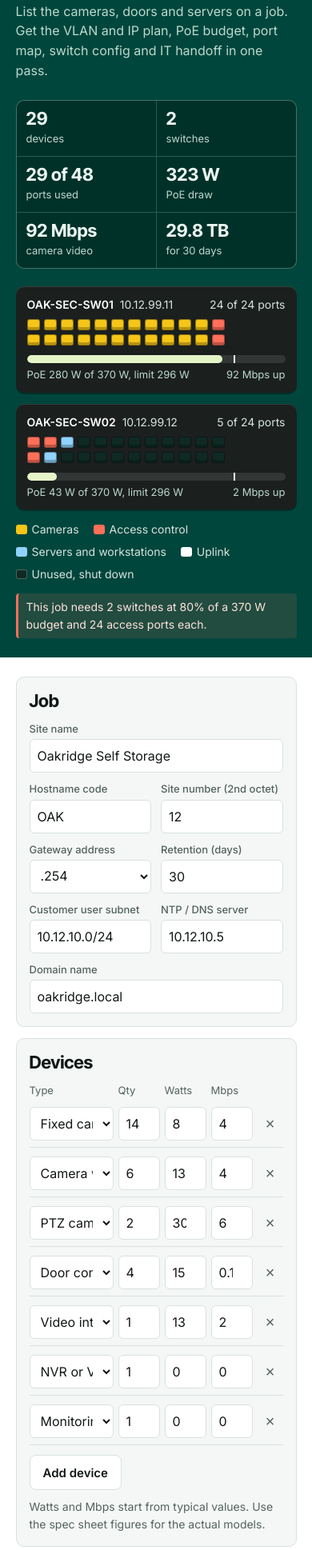
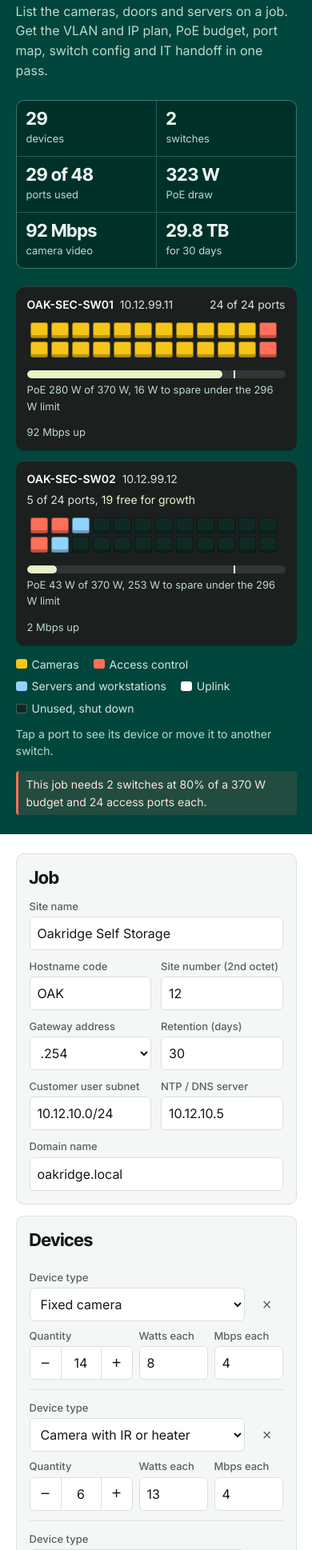
Before and after one commit to Evilinhunter/camera-network-planner, a plain HTML site: page index.html in a window 390 px wide. Shown: the part 62-2000 px from the top of the page at 80% size. Drawn offline with Linux system fonts and the light colour scheme.

Commit message:
Tappable ports, moves between switches, simpler inputs
Tap a port to see its device and move it to another switch.
Show spare ports and spare PoE per switch. Redo the device list
with labelled fields, a quantity stepper and more device types.
Fold advanced switch settings and VLAN IDs away. Group the port
map by switch and make it compact on phones.

Co-Authored-By: Claude Fable 5.2 <noreply@anthropic.com>
Claude-Session: https://claude.ai/code/session_01XUHCNFnj42HQaRWFkBUhrM

```diff
--- a/index.html
+++ b/index.html
@@ -35,11 +35,22 @@ h3{font:600 16px/1.3 Inter,sans-serif;margin:18px 0 8px}
 .sw{background:#1b1f1e;border-radius:10px;padding:12px 14px 12px;box-shadow:inset 0 1px 0 #ffffff22,0 2px 0 #00000055}
 .swh{display:flex;flex-wrap:wrap;justify-content:space-between;gap:4px 16px;font-size:14px;color:#d7e4df;margin-bottom:8px}
 .swh b{color:#fff;font-weight:600}
-.fp{overflow-x:auto;padding-bottom:2px}
+.fp{overflow-x:auto}
 .ports{display:grid;grid-auto-flow:column;grid-template-rows:repeat(2,auto);gap:5px;min-width:max-content;justify-content:start}
-.pt{width:30px;height:22px;border-radius:3px;background:var(--park);border:1px solid #00000066;box-shadow:inset 0 -3px 0 #00000040}
+.pt{width:30px;height:22px;padding:0;cursor:pointer;border-radius:3px;background:var(--park);border:1px solid #00000066;box-shadow:inset 0 -3px 0 #00000040}
+.pt:hover{filter:brightness(1.15)}
+.pt.sel{outline:2px solid #fff;outline-offset:2px}
+.pt:focus-visible{outline:2px solid #8fd3ff;outline-offset:2px}
+.fp{padding:4px 4px 6px}
+.pd{margin-top:10px;background:#ffffff14;border-radius:8px;padding:8px 12px;font-size:14px;color:#eaf6f0;display:flex;flex-wrap:wrap;gap:6px 14px;align-items:center}
+.pd b{color:#fff}
+.pd label{color:#bcd9ce;display:flex;align-items:center;gap:8px}
+.pd select{width:auto;min-height:40px;margin:0}
+.free{color:var(--mgmt)}
+.hint{font-size:14px;color:#bcd9ce;margin:10px 0 0;display:flex;flex-wrap:wrap;gap:6px 14px;align-items:center}
+.lk{font:600 14px Inter,sans-serif;background:none;border:1px solid #ffffff55;color:#fff;border-radius:999px;min-height:36px;padding:0 12px;cursor:pointer}
 .pt.cam{background:var(--cam)}.pt.acs{background:var(--acs)}.pt.sys{background:var(--sys)}.pt.up{background:#fff}
-.pt.over{outline:2px solid #ff3b30;outline-offset:1px}
+.pt.over{box-shadow:inset 0 0 0 2px #ff3b30}
 .meter{position:relative;height:10px;background:#ffffff1a;border-radius:5px;margin-top:10px;overflow:hidden}
 .meter i{position:absolute;inset:0 auto 0 0;background:var(--mgmt);border-radius:5px}
 .meter i.hot{background:var(--acs)}
@@ -59,11 +70,23 @@ label{display:block;font-size:13px;color:var(--mute);font-weight:500}
 input,select,textarea{font:16px Inter,sans-serif;color:var(--ink);background:var(--bg);border:1px solid var(--line);border-radius:6px;padding:8px 9px;width:100%;margin-top:3px;min-height:42px}
 input:focus,select:focus,textarea:focus,button:focus-visible{outline:2px solid #0d7680;outline-offset:1px}
 .full{grid-column:1/-1}
-.dev{display:grid;grid-template-columns:minmax(0,1fr) 64px 64px 64px 36px;gap:6px;align-items:end;padding:8px 0;border-bottom:1px solid var(--line)}
+.dev{display:grid;grid-template-columns:minmax(0,1fr) 40px;gap:8px;align-items:end;padding:12px 0;border-bottom:1px solid var(--line)}
+.dev .f{grid-column:1/-1;display:grid;grid-template-columns:minmax(0,1.5fr) minmax(0,1fr) minmax(0,1fr);gap:8px}
+.q{display:grid;grid-template-columns:40px minmax(0,1fr) 40px;margin-top:3px}
+.q input{margin:0;border-radius:0;text-align:center;border-inline:0;padding-inline:2px;-moz-appearance:textfield}
+.q input::-webkit-inner-spin-button{-webkit-appearance:none}
+.q button{min-height:42px;border:1px solid var(--line);background:var(--bg);color:var(--ink);font-size:20px;cursor:pointer}
+.q button:first-child{border-radius:6px 0 0 6px}.q button:last-child{border-radius:0 6px 6px 0}
+.q button:hover{background:var(--line)}
+details.panel>summary{font:700 18px/1.3 "Inter Tight",Inter,sans-serif}
+details.panel[open]>summary{margin-bottom:12px}
+.more{margin-top:14px}
+.more[open]>summary{margin-bottom:10px}
+tr.grp td{background:var(--panel);font-weight:600;font-size:14px}
+tr.grp span{font-weight:400;color:var(--mute)}
 .dev select{min-width:0}
 .dev .x{min-height:42px;border:0;background:none;color:var(--mute);font-size:20px;cursor:pointer;border-radius:6px}
 .dev .x:hover{background:var(--line);color:var(--ink)}
-.dvh{display:grid;grid-template-columns:minmax(0,1fr) 64px 64px 64px 36px;gap:6px;font-size:13px;color:var(--mute)}
 button.b{font:600 15px Inter,sans-serif;min-height:44px;padding:0 16px;border-radius:8px;border:1px solid var(--line);background:var(--bg);color:var(--ink);cursor:pointer}
 button.b:hover{border-color:var(--mute)}
 button.p{background:var(--rack);color:#fff;border-color:var(--rack)}
@@ -88,8 +111,8 @@ pre{background:var(--panel);border:1px solid var(--line);border-radius:8px;paddi
 .cp{display:flex;justify-content:space-between;align-items:center;gap:10px;flex-wrap:wrap;margin-bottom:10px}
 details summary{cursor:pointer;font-weight:600;min-height:32px}
 footer{border-top:1px solid var(--line);color:var(--mute);font-size:14px}
-@media(max-width:900px){.pt{width:20px;height:16px}.main{grid-template-columns:minmax(0,1fr)}.head{grid-template-columns:minmax(0,1fr)}}
-@media(max-width:600px){table{font-size:13px}th,td{padding:6px 4px}.stack thead{display:none}.stack tr{display:grid;padding-block:8px;border-bottom:1px solid var(--line)}.stack td{display:flex;justify-content:space-between;gap:12px;border:0;padding:2px 0;text-align:right}.stack td::before{content:attr(data-l);color:var(--mute);text-align:left}.dev,.dvh{grid-template-columns:minmax(0,1fr) 52px 52px 52px 32px}.pt{width:16px;height:14px}}
+@media(max-width:900px){.pt{width:22px;height:20px}.ports{gap:4px}.main{grid-template-columns:minmax(0,1fr)}.head{grid-template-columns:minmax(0,1fr)}}
+@media(max-width:600px){table{font-size:13px}th,td{padding:6px 4px}.stack thead{display:none}.stack tr{display:grid;padding-block:8px;border-bottom:1px solid var(--line)}.stack td{display:flex;justify-content:space-between;gap:12px;border:0;padding:2px 0;text-align:right}.stack td::before{content:attr(data-l);color:var(--mute);text-align:left}.pm thead{display:none}.pm tr{display:grid;grid-template-columns:28px minmax(0,1fr) auto;column-gap:8px;padding:7px 0;border-bottom:1px solid var(--line)}.pm td{border:0;padding:0}.pm td:nth-child(1){grid-row:1/3;align-self:center;font-weight:600}.pm td:nth-child(2){grid-area:1/2}.pm td:nth-child(3){grid-area:2/2;color:var(--mute)}.pm td:nth-child(4){display:none}.pm td:nth-child(5){grid-area:1/3;text-align:right}.pm td:nth-child(6){grid-area:2/3;color:var(--mute)}.pm tr.grp{display:block;padding:0;border:0}.pm tr.grp td{display:block;padding:8px;font-weight:600;color:var(--ink)}}
 @media(prefers-reduced-motion:no-preference){.meter i{transition:width .35s ease}}
 </style>
 </head>
@@ -111,6 +134,7 @@ footer{border-top:1px solid var(--line);color:var(--mute);font-size:14px}
    <span><i style="background:#fff"></i>Uplink</span>
    <span><i style="background:var(--park);border:1px solid #ffffff44"></i>Unused, shut down</span>
   </div>
+  <p class="hint" id="hint"></p>
   <ul class="warns" id="warns"></ul>
  </div>
 </section>
@@ -133,10 +157,9 @@ footer{border-top:1px solid var(--line);color:var(--mute);font-size:14px}
    </div>
    <div class="panel">
     <h2>Devices</h2>
-    <div class="dvh"><span>Type</span><span>Qty</span><span>Watts</span><span>Mbps</span><span></span></div>
     <div id="devs"></div>
     <div class="row"><button class="b" id="add">Add device</button></div>
-    <p class="note">Watts and Mbps start from typical values. Use the spec sheet figures for the actual models.</p>
+    <p class="note">Picking a type fills in typical watts and Mbps. Replace them with the spec sheet figures for your models.</p>
    </div>
    <div class="panel">
     <h2>Switches</h2>
@@ -145,15 +168,19 @@ footer{border-top:1px solid var(--line);color:var(--mute);font-size:14px}
      <div><label for="w-ports">Access ports per switch</label><select id="w-ports"><option>8</option><option>12</option><option>16</option><option>24</option><option>48</option></select></div>
      <div><label for="w-budget">PoE budget (W)</label><input id="w-budget" type="number" min="0"></div>
      <div><label for="w-maxw">Max watts per port</label><select id="w-maxw"><option value="15.4">15.4 (802.3af)</option><option value="30">30 (802.3at)</option><option value="60">60 (802.3bt T3)</option><option value="90">90 (802.3bt T4)</option></select></div>
+    </div>
+    <details class="more"><summary>More switch settings</summary>
+    <div class="grid2">
      <div><label for="w-head">Use up to (% of budget)</label><input id="w-head" type="number" min="10" max="100"></div>
      <div><label for="w-upl">Uplink speed</label><select id="w-upl"><option value="1000">1 Gbps</option><option value="10000">10 Gbps</option></select></div>
      <div><label for="w-res">Access ports kept for uplink</label><input id="w-res" type="number" min="0" max="4"></div>
      <div><label for="w-ifp">Port name prefix</label><input id="w-ifp" class="mono"></div>
      <div><label for="w-up">Uplink interface</label><input id="w-up" class="mono" placeholder="auto"></div>
     </div>
+    </details>
    </div>
-   <div class="panel">
-    <h2>VLAN IDs</h2>
+   <details class="panel">
+    <summary>VLAN IDs</summary>
     <div class="grid2">
      <div><label for="v-mgmt">Network management</label><input id="v-mgmt" type="number"></div>
      <div><label for="v-sys">Security systems</label><input id="v-sys" type="number"></div>
@@ -162,15 +189,13 @@ footer{border-top:1px solid var(--line);color:var(--mute);font-size:14px}
      <div class="full"><label for="v-park">Unused port parking VLAN</label><input id="v-park" type="number"></div>
     </div>
     <p class="note">Subnets follow 10.site.VLAN.0/24, so each VLAN ID maps to its third octet.</p>
-   </div>
-   <div class="panel">
-    <details>
+   </details>
+   <details class="panel">
      <summary>Save or load a job</summary>
      <p class="note">Copy this text to keep the job, or paste a saved job in and load it.</p>
      <textarea id="json" rows="6" class="mono"></textarea>
      <div class="row"><button class="b" id="cpjson">Copy job</button><button class="b" id="ldjson">Load pasted job</button><button class="b" id="sample">Reset to sample</button></div>
-    </details>
-   </div>
+   </details>
   </div>
 
   <div>
@@ -186,6 +211,9 @@ footer{border-top:1px solid var(--line);color:var(--mute);font-size:14px}
 const TYPES={
  fixed:{n:'Fixed camera',v:'cam',w:8,m:4,p:'CAM'},
  ir:{n:'Camera with IR or heater',v:'cam',w:13,m:4,p:'CAM'},
+ k4:{n:'4K camera',v:'cam',w:13,m:8,p:'CAM'},
+ fish:{n:'Fisheye camera',v:'cam',w:13,m:8,p:'CAM'},
+ lpr:{n:'License plate camera',v:'cam',w:15,m:4,p:'LPR'},
  multi:{n:'Multi-sensor camera',v:'cam',w:25,m:12,p:'MSC'},
  ptz:{n:'PTZ camera',v:'cam',w:30,m:6,p:'PTZ'},
  door:{n:'Door controller',v:'acs',w:15,m:.1,p:'DOOR'},
@@ -198,13 +226,14 @@ const VL=[['mgmt','NET-MGMT','Network management'],['sys','SEC-SYSTEMS','Securit
 const SAMPLE={s:{name:'Oakridge Self Storage',code:'OAK',num:12,gw:'254',ret:30,corp:'10.12.10.0/24',ntp:'10.12.10.5',dom:'oakridge.local'},
  w:{vend:'cisco',ports:24,budget:370,maxw:'30',head:80,upl:'10000',res:0},
  vn:{cisco:{ifp:'GigabitEthernet1/0/',up:''},aruba:{ifp:'1/1/',up:''},arista:{ifp:'Ethernet',up:''},mikrotik:{ifp:'ether',up:''}},
- v:{mgmt:99,sys:100,cam:101,acs:102,park:999},
+ v:{mgmt:99,sys:100,cam:101,acs:102,park:999},pin:{},
  d:[{t:'fixed',q:14,w:8,m:4},{t:'ir',q:6,w:13,m:4},{t:'ptz',q:2,w:30,m:6},{t:'door',q:4,w:15,m:.1},{t:'intercom',q:1,w:13,m:2},{t:'nvr',q:1,w:0,m:0},{t:'ws',q:1,w:0,m:0}]};
+const GRP=[['cam','Cameras'],['acs','Access control'],['sys','Servers']];
 const KEY='cnp.v1';
 const VEND={cisco:{n:'Cisco IOS-XE',up:p=>'TenGigabitEthernet1/1/1',note:'Built for Catalyst 9200 and 9300 style access switches.'},aruba:{n:'Aruba AOS-CX',up:p=>`1/1/${p.ports+1}`,note:'Built for Aruba CX 6000, 6100 and 6200 style access switches.'},arista:{n:'Arista EOS',up:p=>`Ethernet${p.ports+1}`,note:'Built for Arista 720XP style PoE access switches.'},mikrotik:{n:'MikroTik RouterOS 7',up:p=>'sfp-sfpplus1',note:'Built for CRS3xx and CRS5xx switches using bridge VLAN filtering with hardware offload. Reset the switch to an empty config first, because the factory config already holds every port in its own bridge. VLAN filtering and the unused-port shutdown come last, so paste it from a console or a port you will not lose.'}};
 const clone=o=>JSON.parse(JSON.stringify(o));
-let S=clone(SAMPLE),tab='ip',R=null;
-const fix=x=>{if(!x.vn){x.vn=clone(SAMPLE.vn);if(x.w.ifp)x.vn.cisco.ifp=x.w.ifp;if(x.w.up)x.vn.cisco.up=x.w.up}if(!x.w.vend)x.w.vend='cisco';return x};
+let S=clone(SAMPLE),tab='ip',R=null,SEL=null;
+const fix=x=>{if(!x.vn){x.vn=clone(SAMPLE.vn);if(x.w.ifp)x.vn.cisco.ifp=x.w.ifp;if(x.w.up)x.vn.cisco.up=x.w.up}if(!x.w.vend)x.w.vend='cisco';if(!x.pin)x.pin={};return x};
 try{const x=JSON.parse(localStorage.getItem(KEY)||'null');if(x&&x.s&&x.d&&x.w&&x.v)S=fix(x)}catch(e){}
 const save=()=>{try{localStorage.setItem(KEY,JSON.stringify(S))}catch(e){}};
 const $=id=>document.getElementById(id);
@@ -228,14 +257,16 @@ function plan(){
   for(let i=0;i<q;i++){cnt[T.p]=(cnt[T.p]||0)+1;const h=hostN[T.v]++;
    devs.push({id:`${T.p}-${pad(cnt[T.p],3)}`,type:T.n,v:T.v,w:num(r.w,0),m:num(r.m,0),ip:h<=250?`${sub(T.v)}.${h}`:'no address left'})}});
  VL.forEach(x=>{const used=hostN[x[0]]-11;if(used>240)warn.push(`${x[2]} needs ${used} addresses but a /24 holds 240 here. Split the devices across two VLANs.`)});
- const sws=[];let cur=null;
- const newSw=()=>{cur={n:sws.length+1,ports:Array(ports).fill(null),poe:0,mbps:0,used:0};sws.push(cur)};
- devs.forEach(d=>{
-  if(d.w>maxw){d.over=true;warn.push(`${d.id} draws ${d.w} W but ports supply up to ${maxw} W. Use an 802.3bt switch or a midspan injector.`)}
-  if(!cur||cur.used>=usable||(d.w>0&&cur.poe+d.w>cap&&cur.poe>0))newSw();
-  cur.ports[cur.used]=d;cur.used++;cur.poe+=d.w;cur.mbps+=d.m;d.sw=cur.n;d.port=cur.used});
+ const sws=[],pins=S.pin||{};
+ const newSw=()=>{const x={n:sws.length+1,devs:[],poe:0,mbps:0};sws.push(x);return x};
+ const put=(x,d)=>{x.devs.push(d);x.poe+=d.w;x.mbps+=d.m;d.sw=x.n};
+ devs.forEach((d,i)=>{d.i=i;if(d.w>maxw){d.over=true;warn.push(`${d.id} draws ${d.w} W but ports supply up to ${maxw} W. Use an 802.3bt switch or a midspan injector.`)}});
+ devs.forEach(d=>{const n=Math.min(20,Math.round(num(pins[d.id],0)));if(n<1)return;while(sws.length<n)newSw();if(sws[n-1].devs.length<usable){put(sws[n-1],d);d.pinned=true}});
+ devs.forEach(d=>{if(d.sw)return;put(sws.find(x=>x.devs.length<usable&&(d.w===0||x.poe===0||x.poe+d.w<=cap))||newSw(),d)});
  if(!sws.length)newSw();
  sws.forEach(x=>{x.name=`${(s.code||'SITE').toUpperCase()}-SEC-SW${pad(x.n,2)}`;x.ip=`${sub('mgmt')}.${10+x.n}`;
+  x.devs.sort((a,b)=>a.i-b.i);x.ports=Array(ports).fill(null);x.devs.forEach((d,i)=>{x.ports[i]=d;d.port=i+1});x.used=x.devs.length;
+  if(x.poe>cap+.01)warn.push(`${x.name} draws ${Math.round(x.poe)} W, over its ${Math.round(cap)} W limit. Move a device to another switch.`);
   if(x.mbps>num(w.upl,1000)*.7)warn.push(`${x.name} sends about ${Math.round(x.mbps)} Mbps, over 70% of its uplink. Use a faster uplink or spread the cameras out.`)});
  if(sws.length>1)warn.push(`This job needs ${sws.length} switches at ${w.head}% of a ${budget} W budget and ${usable} access ports each.`);
  if(!devs.some(d=>d.type===TYPES.nvr.n))warn.push('No NVR or VMS server is listed. Add one, or note where recording happens.');
@@ -335,13 +366,23 @@ function handoff(p){
 
 function figs(p){
  $('figs').innerHTML=[[p.devs.length,'devices'],[p.sws.length,p.sws.length>1?'switches':'switch'],[p.devs.length+' of '+p.sws.length*p.usable,'ports used'],[Math.round(p.poe)+' W','PoE draw'],[Math.round(p.camM)+' Mbps','camera video'],[p.tb.toFixed(1)+' TB',`for ${S.s.ret} days`]].map(f=>`<div class="fg"><b>${f[0]}</b><span>${f[1]}</span></div>`).join('');
+ if(SEL&&SEL.id){const d=p.devs.find(d=>d.id===SEL.id);SEL=d?{id:d.id,sw:d.sw,port:d.port}:null}
+ if(SEL&&(SEL.sw>p.sws.length||SEL.port>p.ports))SEL=null;
  $('racks').innerHTML=p.sws.map(x=>{
-  const cells=x.ports.map((d,i)=>{const n=i+1;if(i>=p.usable)return`<div class="pt up" title="Port ${n}: reserved for uplink"></div>`;
-   return d?`<div class="pt ${d.v}${d.over?' over':''}" title="Port ${n}: ${esc(d.id)}, ${d.w} W"></div>`:`<div class="pt" title="Port ${n}: unused"></div>`}).join('');
-  const pct=p.budget?Math.min(100,x.poe/p.budget*100):0,lim=p.budget?p.cap/p.budget*100:0;
-  return`<div class="sw"><div class="swh"><span><b>${esc(x.name)}</b> &nbsp;${x.ip}</span><span>${x.used} of ${p.usable} ports</span></div><div class="fp"><div class="ports">${cells}</div></div>
+  const cells=x.ports.map((d,i)=>{const n=i+1,sel=SEL&&SEL.sw===x.n&&SEL.port===n?' sel':'',at=`data-sw="${x.n}" data-port="${n}"`;
+   if(i>=p.usable)return`<button class="pt up${sel}" ${at} aria-label="Port ${n}, reserved for uplink"></button>`;
+   return d?`<button class="pt ${d.v}${d.over?' over':''}${sel}" ${at} aria-label="Port ${n}, ${esc(d.id)}, ${d.w} watts"></button>`:`<button class="pt${sel}" ${at} aria-label="Port ${n}, unused"></button>`}).join('');
+  const pct=p.budget?Math.min(100,x.poe/p.budget*100):0,lim=p.budget?p.cap/p.budget*100:0,free=p.usable-x.used,room=Math.round(p.cap-x.poe);
+  let pd='';
+  if(SEL&&SEL.sw===x.n){const d=x.ports[SEL.port-1];
+   if(d){const opts=p.sws.map(y=>`<option value="${y.n}"${y.n===x.n?' selected':''}>${esc(y.name)}</option>`).join('')+`<option value="${p.sws.length+1}">A new switch</option>`+(d.pinned?'<option value="0">Automatic placement</option>':'');
+    pd=`<div class="pd"><span><b>Port ${SEL.port}: ${esc(d.id)}</b> ${esc(d.type)}</span><span>VLAN ${p.oct(d.v)}</span><span class="mono">${esc(d.ip)}</span><span>${d.w} W, ${d.m} Mbps</span><label for="mv">Move to <select id="mv" data-move="${esc(d.id)}">${opts}</select></label></div>`}
+   else pd=`<div class="pd"><span><b>Port ${SEL.port}</b> ${SEL.port>p.usable?'Reserved for the uplink':`Unused. Shut down and parked in VLAN ${p.oct('park')}`}</span></div>`}
+  return`<div class="sw"><div class="swh"><span><b>${esc(x.name)}</b> &nbsp;${x.ip}</span><span>${x.used} of ${p.usable} ports${free>0?`, <span class="free">${free} free for growth</span>`:''}</span></div><div class="fp"><div class="ports">${cells}</div></div>${pd}
   <div class="meter" role="img" aria-label="PoE ${Math.round(x.poe)} of ${p.budget} watts"><i class="${x.poe>p.cap?'hot':''}" style="width:${pct}%"></i><u style="left:${lim}%"></u></div>
-  <div class="mt"><span>PoE ${Math.round(x.poe)} W of ${p.budget} W, limit ${Math.round(p.cap)} W</span><span>${Math.round(x.mbps)} Mbps up</span></div></div>`}).join('');
+  <div class="mt"><span>PoE ${Math.round(x.poe)} W of ${p.budget} W${room>=0?`, ${room} W to spare under the ${Math.round(p.cap)} W limit`:`, ${-room} W over the ${Math.round(p.cap)} W limit`}</span><span>${Math.round(x.mbps)} Mbps up</span></div></div>`}).join('');
+ const moved=p.devs.filter(d=>d.pinned).length;
+ $('hint').innerHTML=`<span>Tap a port to see its device or move it to another switch.</span>${moved?`<button class="lk" id="unpin">Undo ${moved} move${moved>1?'s':''}</button>`:''}`;
  $('warns').innerHTML=p.warn.length?p.warn.map(w=>`<li>${esc(w)}</li>`).join(''):'<li class="ok">Every device fits within the PoE limit, ports and address space.</li>';
 }
 
@@ -356,8 +397,9 @@ function out(p){
    return`<tr><td data-l="VLAN" class="nw"><span class="chip" style="background:var(--${y[0]})"></span>${p.oct(y[0])} ${y[1]}</td><td data-l="Role">${y[2]}</td><td data-l="Subnet" class="mono nw">${p.sub(y[0])}.0/24</td><td data-l="Gateway" class="mono nw">${p.sub(y[0])}.${p.gwh}</td><td data-l="Devices" class="n">${ds.length}</td><td data-l="Range" class="mono nw">${ds.length?esc(ds[0])+(ds.length>1?' to .'+esc(ds[ds.length-1]).split('.').pop():''):'none'}</td></tr>`}).join('')+
   `</tbody></table></div><p class="note">Addresses .11 to .250 go to devices. Keep .2 to .10 for the customer's core, firewall and spares. Hand out IPs statically or as DHCP reservations.</p>`;
  }else if(tab==='ports'){
-  h=`<h2>Port and address schedule</h2><div class="scroll"><table class="stack"><thead><tr><th>Device</th><th>Type</th><th>Switch / port</th><th>VLAN</th><th>IP</th><th class="n">PoE</th></tr></thead><tbody>`+
-  p.devs.map(d=>`<tr><td data-l="Device" class="nw"><span class="chip" style="background:var(--${d.v})"></span>${esc(d.id)}</td><td data-l="Type">${esc(d.type)}</td><td data-l="Switch / port" class="nw">SW${pad(d.sw,2)} port ${d.port}</td><td data-l="VLAN" class="n">${p.oct(d.v)}</td><td data-l="IP" class="mono nw">${esc(d.ip)}</td><td data-l="PoE" class="n">${d.w} W</td></tr>`).join('')+`</tbody></table></div>`;
+  h=`<h2>Port and address schedule</h2><div class="scroll"><table class="pm"><thead><tr><th>Port</th><th>Device</th><th>Type</th><th class="n">VLAN</th><th>IP</th><th class="n">PoE</th></tr></thead><tbody>`+
+  p.sws.map(x=>`<tr class="grp"><td colspan="6">${esc(x.name)} <span>&nbsp;${x.ip} &nbsp; ${x.used} of ${p.usable} ports &nbsp; ${Math.round(x.poe)} W</span></td></tr>`+
+   (x.devs.map(d=>`<tr><td data-l="Port" class="n" style="text-align:left">${d.port}</td><td data-l="Device" class="nw"><span class="chip" style="background:var(--${d.v})"></span>${esc(d.id)}</td><td data-l="Type">${esc(d.type)}</td><td data-l="VLAN" class="n">${p.oct(d.v)}</td><td data-l="IP" class="mono nw">${esc(d.ip)}</td><td data-l="PoE" class="n">${d.w} W</td></tr>`).join('')||'<tr><td colspan="6">No devices on this switch</td></tr>')).join('')+`</tbody></table></div>`;
  }else if(tab==='cisco'){
   const k=S.w.vend,V=VEND[k];
   h=`<div class="cp"><h2 style="margin:0">${V.n} config, ${p.sws.length} switch${p.sws.length>1?'es':''}</h2>${copyBtn('cfg')}</div><div class="seg" role="radiogroup" aria-label="Switch platform">${Object.entries(VEND).map(([kk,vv])=>`<button role="radio" aria-checked="${kk===k}" data-vend="${kk}">${vv.n}</button>`).join('')}</div><pre id="cfg">${esc(p.sws.map(x=>GEN[k](p,x)).join('\n\n'))}</pre><p class="note">${V.note} Change the admin password before you paste it. PoE is switched off on ports with no PoE device.</p>`;
@@ -386,12 +428,18 @@ function form(){
 }
 function vendFields(){const k=S.w.vend;if(!S.vn[k])S.vn[k]=clone(SAMPLE.vn[k]);$('w-vend').value=k;$('w-ifp').value=S.vn[k].ifp;$('w-up').value=S.vn[k].up;$('w-up').placeholder='auto: '+VEND[k].up({ports:Math.round(num(S.w.ports,24))})}
 function devForm(){
- const opts=t=>Object.entries(TYPES).map(([k,T])=>`<option value="${k}"${k===t?' selected':''}>${T.n}</option>`).join('');
- $('devs').innerHTML=S.d.map((r,i)=>`<div class="dev"><select id="d-t-${i}" aria-label="Type" data-i="${i}" data-k="t">${opts(r.t)}</select><input id="d-q-${i}" aria-label="Quantity" type="number" min="0" data-i="${i}" data-k="q" value="${r.q}"><input id="d-w-${i}" aria-label="Watts" type="number" step="0.5" min="0" data-i="${i}" data-k="w" value="${r.w}"><input id="d-m-${i}" aria-label="Mbps" type="number" step="0.5" min="0" data-i="${i}" data-k="m" value="${r.m}"><button class="x" data-del="${i}" aria-label="Remove row">×</button></div>`).join('')||'<p class="note">No devices yet. Add one to start.</p>';
+ const opts=t=>GRP.map(([g,gn])=>`<optgroup label="${gn}">${Object.entries(TYPES).filter(([k,T])=>T.v===g).map(([k,T])=>`<option value="${k}"${k===t?' selected':''}>${T.n}</option>`).join('')}</optgroup>`).join('');
+ $('devs').innerHTML=S.d.map((r,i)=>`<div class="dev"><div><label for="d-t-${i}">Device type</label><select id="d-t-${i}" data-i="${i}" data-k="t">${opts(r.t)}</select></div><button class="x" data-del="${i}" aria-label="Remove ${esc(TYPES[r.t]?TYPES[r.t].n:'row')}">×</button>
+ <div class="f"><div><label for="d-q-${i}">Quantity</label><div class="q"><button data-step="-1" data-i="${i}" aria-label="One fewer">−</button><input id="d-q-${i}" type="number" inputmode="numeric" min="0" data-i="${i}" data-k="q" value="${r.q}"><button data-step="1" data-i="${i}" aria-label="One more">+</button></div></div>
+ <div><label for="d-w-${i}">Watts each</label><input id="d-w-${i}" type="number" inputmode="decimal" step="0.5" min="0" data-i="${i}" data-k="w" value="${r.w}"></div>
+ <div><label for="d-m-${i}">Mbps each</label><input id="d-m-${i}" type="number" inputmode="decimal" step="0.5" min="0" data-i="${i}" data-k="m" value="${r.m}"></div></div></div>`).join('')||'<p class="note">No devices yet. Add one to start.</p>';
 }
 $('devs').addEventListener('input',e=>{const el=e.target,i=el.dataset.i,k=el.dataset.k;if(i===undefined)return;const r=S.d[i];
  if(k==='t'){r.t=el.value;r.w=TYPES[el.value].w;r.m=TYPES[el.value].m;devForm()}else r[k]=el.value;update()});
-$('devs').addEventListener('click',e=>{const i=e.target.dataset.del;if(i===undefined)return;S.d.splice(+i,1);devForm();update()});
+$('devs').addEventListener('click',e=>{const t=e.target;if(t.dataset.step){const r=S.d[t.dataset.i];r.q=Math.max(0,Math.round(num(r.q,0))+ +t.dataset.step);$('d-q-'+t.dataset.i).value=r.q;update();return}const i=t.dataset.del;if(i===undefined)return;S.d.splice(+i,1);devForm();update()});
+$('racks').addEventListener('click',e=>{const t=e.target.closest('.pt');if(!t)return;const sw=+t.dataset.sw,port=+t.dataset.port,d=R.sws[sw-1].ports[port-1];SEL=SEL&&SEL.sw===sw&&SEL.port===port?null:{sw,port,id:d&&port<=R.usable?d.id:null};figs(R)});
+$('racks').addEventListener('change',e=>{const id=e.target.dataset.move;if(!id)return;const n=+e.target.value;if(n)S.pin[id]=n;else delete S.pin[id];SEL={id};update()});
+$('hint').addEventListener('click',e=>{if(e.target.id!=='unpin')return;S.pin={};update()});
 $('add').onclick=()=>{S.d.push({t:'fixed',q:1,w:TYPES.fixed.w,m:TYPES.fixed.m});devForm();update()};
 $('tabs').addEventListener('click',e=>{const t=e.target.dataset.tab;if(!t)return;tab=t;out(R)});
 $('out').addEventListener('click',e=>{const vk=e.target.dataset.vend;if(vk){S.w.vend=vk;vendFields();update();return}const id=e.target.dataset.copy;if(!id)return;const b=e.target,txt=$(id).textContent;
```
Also changed, not shown: docs/config-arista.png, docs/config-aruba.png, docs/config-cisco.png, docs/config-mikrotik.png, docs/faceplates.png, docs/firewall.png, docs/handoff.png, docs/ip-plan.png, docs/phone.png, docs/port-map.png, 1 other file.
